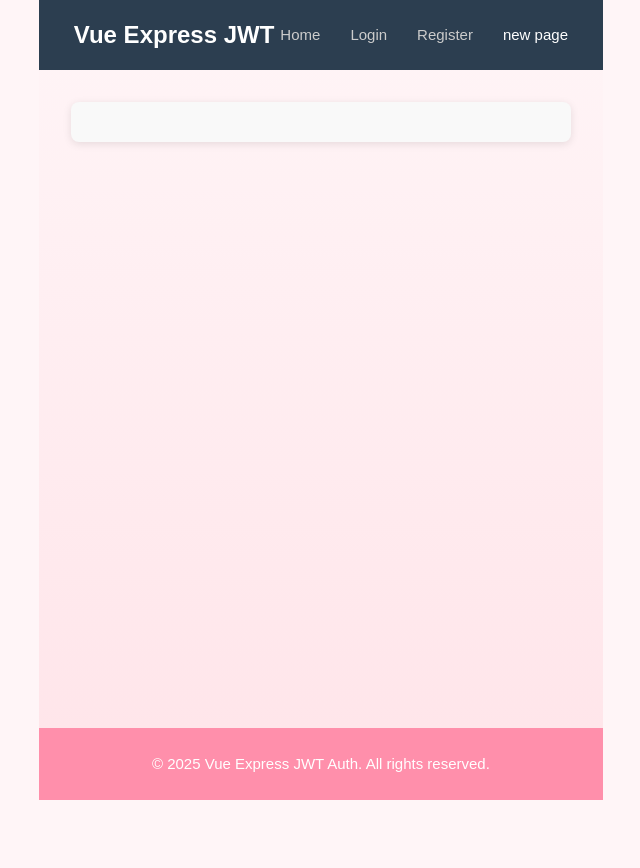
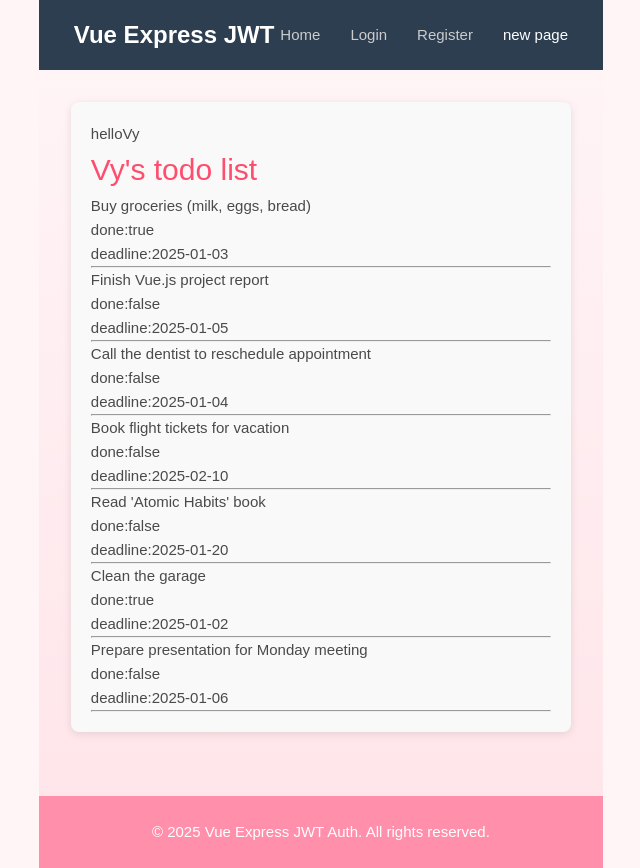
Before and after one commit to tuongvy117d/todoApp, a Vue app in the folder vue-express-ts-jwt/client/: page /newpage in a window 1280 px wide. Shown: the whole page, without its empty margins (37-677 px from the left). Before the commit the page ends 800 px from the top, so only its background shows below. Built offline with nearby package versions, Linux system fonts and the light colour scheme; the HTML template or start-up script is replaced by a standard one.

Commit message:
add todos

```diff
--- a/vue-express-ts-jwt/client/src/views/NewView.vue
+++ b/vue-express-ts-jwt/client/src/views/NewView.vue
@@ -1,7 +1,13 @@
 <template>
 <div class="todo-container">
-
-
+ <span>hello{{ name }}</span>
+    <h1>{{ name }}'s todo list</h1>
+    <div v-for="todo in todos">
+      <p>{{ todo.todo }}</p>
+      <p>done:{{ todo.done }}</p>
+      <p>deadline:{{ todo.deadline }}</p>
+      <hr>
+    </div>
 </div>
 </template>
 
@@ -10,8 +16,22 @@ import { defineComponent, ref } from 'vue';
 
 export default defineComponent({
   setup() {
+    var name = "Vy";
+    var todos = [
+      {todo: "Buy groceries (milk, eggs, bread)", done: true, id: 1, deadline: "2025-01-03"},
+      {todo: "Finish Vue.js project report", done: false, id: 2, deadline: "2025-01-05"},
+      {todo: "Call the dentist to reschedule appointment", done: false, id: 3, deadline: "2025-01-04"},
+      {todo: "Book flight tickets for vacation", done: false, id: 4, deadline: "2025-02-10"},
+      {todo: "Read 'Atomic Habits' book", done: false, id: 5, deadline: "2025-01-20"},
+      {todo: "Clean the garage", done: true, id: 6, deadline: "2025-01-02"},
+      {todo: "Prepare presentation for Monday meeting", done: false, id: 7, deadline: "2025-01-06"},
+    ]
+    return {
+      name,
+      todos,
+    };
+  },
 
-  }
 });
 </script>
 
```
